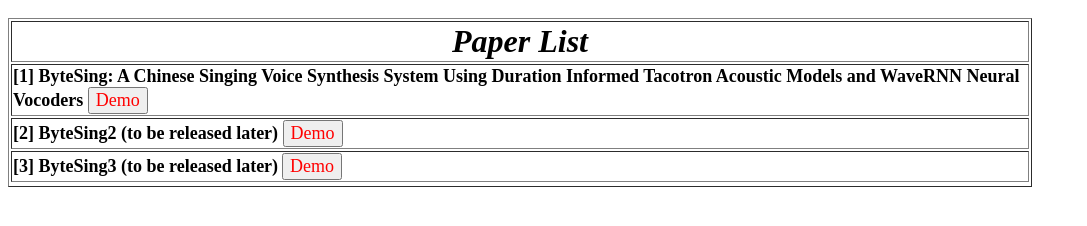
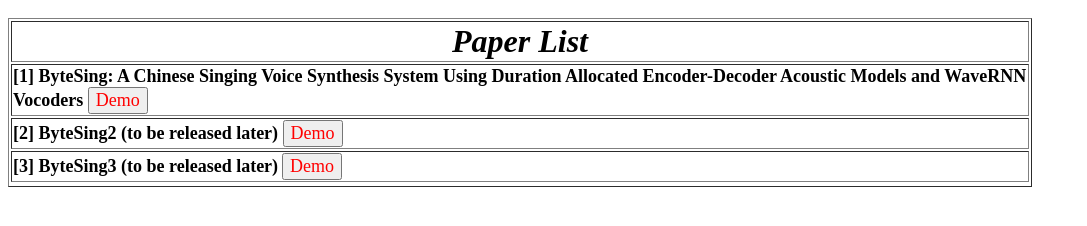
Before and after one commit to ByteSings/ByteSings.github.io, a plain HTML site: page index.html in a window 1280 px wide. Shown: the part 70-296 px from the top of the page, without its empty margins (0-1087 px from the left). Drawn offline with Linux system fonts and the light colour scheme.

Commit message:
update title

```diff
--- a/index.html
+++ b/index.html
@@ -15,7 +15,7 @@
 
 	<tr>
 		<td width="350" align="left">
-		<font face="Arial Unicode MS" size="4"><b>[1] ByteSing: A Chinese Singing Voice Synthesis System Using Duration  Informed Tacotron	Acoustic Models and WaveRNN Neural Vocoders </b></font>
+		<font face="Arial Unicode MS" size="4"><b>[1] ByteSing: A Chinese Singing Voice Synthesis System Using Duration Allocated Encoder-Decoder Acoustic Models and WaveRNN Vocoders </b></font>
         <button onclick="{location.href='paper1.html'}"><font face="Arial Unicode MS" size="4" color="red">Demo</font></button>
         </td>
 
```
